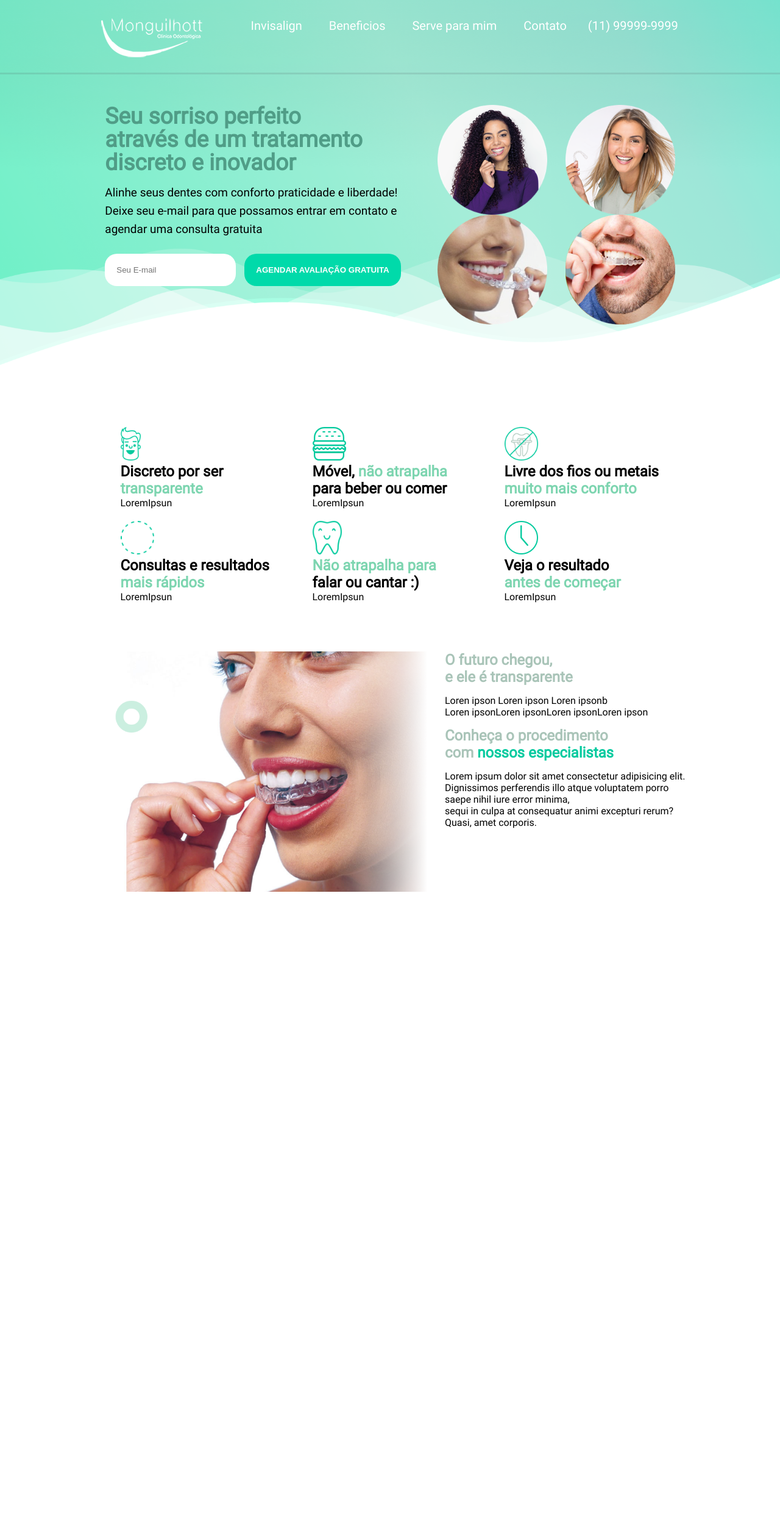
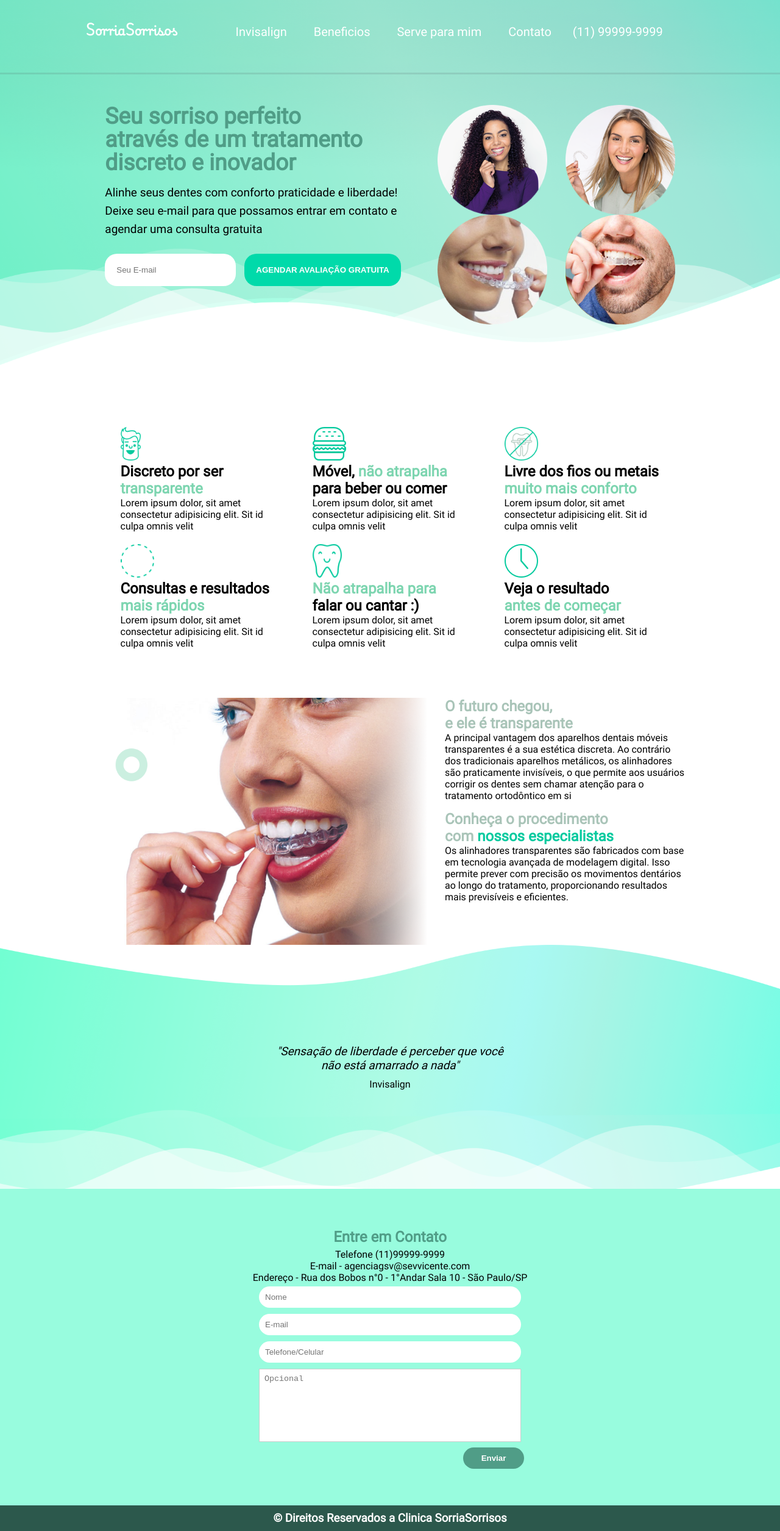
Before and after one commit to GuilhermeSeveriano/AgOdonto, a plain HTML site: page pages/index.html in a window 1280 px wide. Shown: the whole page at 61% size. Before the commit the page ends 1462 px from the top, so only its background shows below. Drawn offline with Linux system fonts and the light colour scheme.

Commit message:
90% Concluido

```diff
--- a/pages/index.html
+++ b/pages/index.html
@@ -5,14 +5,15 @@
     <meta charset="UTF-8">
     <meta name="viewport" content="width=device-width, initial-scale=1.0">
     <link rel="stylesheet" href="./style.css">
-    <title>Document</title>
+    <link rel="shortcut icon" href="../assets/images/icones/icone05.png" type="image/x-icon">
+    <title>DenteFeliz</title>
 </head>
 
 <body>
     <section class="header-principal">
         <header>
             <div class="container">
-                <div class="logo"></div>
+                <div class="logo">SorriaSorrisos</div>
                 <nav>
                     <ul>
                         <li><a href="">Invisalign</a></li>
@@ -59,34 +60,34 @@
             <div class="elementos">
                 <img src="../assets/images/icones/icone01.png" alt="">
                 <h2>Discreto por ser <br> <b>transparente</b></h2>
-                <p>LoremIpsun</p>
+                <p>Lorem ipsum dolor, sit amet consectetur adipisicing elit. Sit id culpa omnis velit</p>
             </div>
             <div class="elementos">
                 <img src="../assets/images/icones/icone02.png" alt="">
                 <h2>Móvel, <b>não atrapalha</b> <br> para beber ou comer</h2>
-                <p>LoremIpsun</p>
+                <p>Lorem ipsum dolor, sit amet consectetur adipisicing elit. Sit id culpa omnis velit</p>
             </div>
             <div class="elementos">
                 <img src="../assets/images/icones/icone03.png" alt="">
                 <h2>Livre dos fios ou metais <br> <b>muito mais conforto</b></h2>
-                <p>LoremIpsun</p>
+                <p>Lorem ipsum dolor, sit amet consectetur adipisicing elit. Sit id culpa omnis velit</p>
             </div>
         </div>
         <div class="cmd-1">
             <div class="elementos">
                 <img src="../assets/images/icones/icone04.png" alt="">
                 <h2>Consultas e resultados <br><b>mais rápidos</b></h2>
-                <p>LoremIpsun</p>
+                <p>Lorem ipsum dolor, sit amet consectetur adipisicing elit. Sit id culpa omnis velit</p>
             </div>
             <div class="elementos">
                 <img src="../assets/images/icones/icone05.png" alt="">
                 <h2><b>Não atrapalha para</b><br> falar ou cantar :)</h2>
-                <p>LoremIpsun</p>
+                <p>Lorem ipsum dolor, sit amet consectetur adipisicing elit. Sit id culpa omnis velit</p>
             </div>
             <div class="elementos">
                 <img src="../assets/images/icones/icone06.png" alt="">
                 <h2>Veja o resultado <br><b>antes de começar</b></h2>
-                <p>LoremIpsun</p>
+                <p>Lorem ipsum dolor, sit amet consectetur adipisicing elit. Sit id culpa omnis velit</p>
             </div>
         </div>
     </section>
@@ -96,13 +97,64 @@
         <div class="group-2">
             <img src="../assets/images/rosto.png" alt="">
             <div class="descrito">
-                <h2>O futuro chegou, <br> e ele é transparente</h2>
-                <p> Loren ipson Loren ipson Loren ipsonb <br> Loren ipsonLoren ipsonLoren ipsonLoren ipson</p>
-                <h2> Conheça o procedimento <br> com <b>nossos especialistas</b></h2>
-                <p>Lorem ipsum dolor sit amet consectetur adipisicing elit. Dignissimos perferendis illo atque voluptatem porro saepe nihil iure error minima, <br> sequi in culpa at consequatur animi excepturi rerum? Quasi, amet corporis.</p>
+
+                <div class="bloc1">
+                    <h2>O futuro chegou, <br> e ele é transparente</h2>
+                    <p> A principal vantagem dos aparelhos dentais móveis transparentes é a sua estética discreta. Ao
+                        contrário dos tradicionais aparelhos metálicos, os alinhadores são praticamente invisíveis, o
+                        que
+                        permite aos usuários corrigir os dentes sem chamar atenção para o tratamento ortodôntico em si
+                    </p>
+                </div>
+
+                <div class="bloc1">
+                    <h2> Conheça o procedimento <br> com <b>nossos especialistas</b></h2>
+                    <p>Os alinhadores transparentes são fabricados com base em tecnologia avançada de modelagem digital.
+                        Isso permite prever com precisão os movimentos dentários ao longo do tratamento, proporcionando
+                        resultados mais previsíveis e eficientes.</p>
+                </div>
+
             </div>
         </div>
     </section>
+
+    <section class="depoimento">
+        <div class="mensagem">
+            <h2>"Sensação de liberdade é perceber que você <br> não está amarrado a nada"</h2>
+            <p>Invisalign</p>
+        </div>
+    </section>
+
+    <section class="contato">
+        <div class="info-contato">
+            <h2>Entre em Contato</h2>
+            <p>Telefone (11)99999-9999</p>
+            <p>E-mail - agenciagsv@sevvicente.com</p>
+            <p>Endereço - Rua dos Bobos n°0 - 1°Andar Sala 10 - São Paulo/SP</p>
+        </div>
+
+        <form>
+            <div class="form-group">
+                <input placeholder="Nome" type="text" name="Nome" required>
+            </div>
+            <div class="form-group">
+                <input placeholder="E-mail" type="text" name="email" required>
+            </div>
+            <div class="form-group">
+                <input placeholder="Telefone/Celular" type="number" name="number" required>
+            </div>
+
+            <div class="form-group">
+                <textarea placeholder="Opcional" name="mensagem"></textarea>
+            </div>
+
+            <button class="enviar" type="submit">Enviar</button>
+        </form>
+    </section>
+
+    <footer class="rodape">
+        <h3>&copy; Direitos Reservados a Clinica SorriaSorrisos</h3>
+    </footer>
 
 
 
--- a/pages/style.css
+++ b/pages/style.css
@@ -11,13 +11,19 @@
     src: url(../assets/fonts/Roboto-Regular.ttf);
 }
 
+@font-face {
+    font-family: Fonte2;
+    src: url(../assets/fonts/PlaywritePL-Regular.ttf);
+}
+
+
 html{
     font-family: Roboto;
 }
 
 .clear{clear: both;}
 .container{
-    max-width: 1000px;
+    max-width: 1050px;
     padding: 0 2%;
     margin: 0 auto;
 }
@@ -37,13 +43,18 @@ section.header-principal{
     float: left;
     width: 166px;
     height: 64px;
-    background-image: url(../assets/images/logo.png);
-    background-size: 100% 100%;
+    /* background-image: url(../assets/images/logo.png);
+    background-size: 100% 100%; */
+    font-family: fonte2;
+    font-size: 20px;
+    font-weight: bold;
+    color: #ffff;
 }
 
 header nav{
     float: left;
     padding-left: 60px;
+    padding-top: 10px;
 }
 
 header nav ul{
@@ -57,6 +68,9 @@ header li{
     font-size: 20px;
 }
 
+li a:hover{
+    color: #2c584c;
+}
 
 header li > a{
     color: white;
@@ -65,12 +79,14 @@ header li > a{
 
 .telefone-header{
     float: left;
+    padding-top: 10px;
 }
 
 .telefone-header span{
     font-size: 20px;
     color: #ffff;
     padding-left: 15px;
+
 }
 
 section.header-principal header{
@@ -164,6 +180,7 @@ section.header-principal header{
 
 .group-2 img{
     width: 700px;
+    height: 405px;
 }
 
 .descrito{
@@ -180,3 +197,200 @@ section.header-principal header{
 .descrito b{
     color: #03ca9f;
 }
+
+.depoimento{
+    width: 100%;
+    min-height: 400px;
+    background-size: cover;
+    background-image: url(../assets/images/bg_02.png);
+}
+
+.mensagem{
+    display: flex;
+    flex-direction: column;
+    justify-content: center;
+    align-items: center;
+    width: 100%;
+    min-height: 400px;
+    text-align: center;
+    gap: 10px;
+}
+.mensagem h2{
+   font-size: 19px;
+   font-weight: 500;
+   font-style: italic;
+
+}
+
+.contato{
+    width: 100%;
+    background-color: #98FCDE;
+    padding: 60px 0;
+    display: flex;
+    flex-direction: column;
+    align-items: center;
+}
+
+.info-contato{
+    text-align: center;
+}
+
+.info-contato h2{
+    margin: 5px;
+    font-weight: bold;
+    color: #509d87;
+}
+
+.form-group{
+    padding: 5px;
+}
+
+.form-group input{
+    width: 430px;
+    padding: 10px;
+    border-radius: 30px;
+    border: none;
+}
+
+.form-group textarea{
+    width: 430px;
+    height: 120px;
+    resize: none;
+    border: 1px solid #ccc;
+    padding: 8px;
+}
+
+.enviar{
+    width: 100px;
+    background-color: #509d87;
+    padding: 10px ;
+    color: #ffff;
+    font-weight: bold;
+    float:right
+}
+
+.rodape{
+    padding: 10px;
+    text-align: center;
+    background-color: #2c584c;
+    color:#ffff;
+}
+
+
+
+/*Responsividade Media Query*/
+
+@media (max-width: 1010px){
+
+    /*Criar o menu haburguer*/
+
+    .group-2{
+        display: flex;
+        flex-direction: column;
+        gap: 30px;
+    }
+
+    .descrito{
+
+        flex-direction: row;
+        gap: 15px;
+        width: 500px;
+    }
+
+    .bloc1{
+        display: flex;
+        flex-direction: column;
+        margin-left: 10px;
+    }
+
+}
+
+
+@media (max-width: 914px){
+
+
+
+    .ilustracoes{
+        display: none;
+    }
+    .group-2{
+        display: flex;
+        flex-direction: column;
+        gap: 30px;
+        align-items: center;
+    }
+
+    .descrito{
+        flex-direction: column;
+        text-align: center;
+        gap: 15px;
+        width: 400px;
+    }
+
+    .bloc1{
+        display: flex;
+        flex-direction: column;
+        margin-left: 15px;
+    }
+
+    .group-2 img{
+        width: 500px;
+        height: auto;
+
+    }
+
+
+
+
+}
+
+
+@media (max-width: 850px){
+    .cmd-1{
+        margin-top: 20px;
+        display: flex;
+        flex-direction: column;
+        justify-content: center;
+        align-items: center;
+    }
+
+    .elementos{
+        width: 455px;
+        text-align: center;
+    }
+}
+
+
+@media (max-width: 720px){
+   .envio-email{
+        display: flex;
+        flex-direction: column;
+        gap: 15px;
+   }
+
+   .envio-email button{
+        margin: 0;
+
+   }
+}
+
+
+@media (max-width: 550px){
+    .group{
+        text-align: center;
+        align-items: center;
+
+    }
+
+    .group-2 img{
+        width: 480px;
+        height: auto;
+
+    }
+
+    .info-inicial{
+        align-items: center;
+        margin: 0;
+        width: 480px;
+    }
+ }
```
Also changed, not shown: assets/fonts/PlaywritePL-Regular.ttf (added), assets/images/testelogo.png (added).
